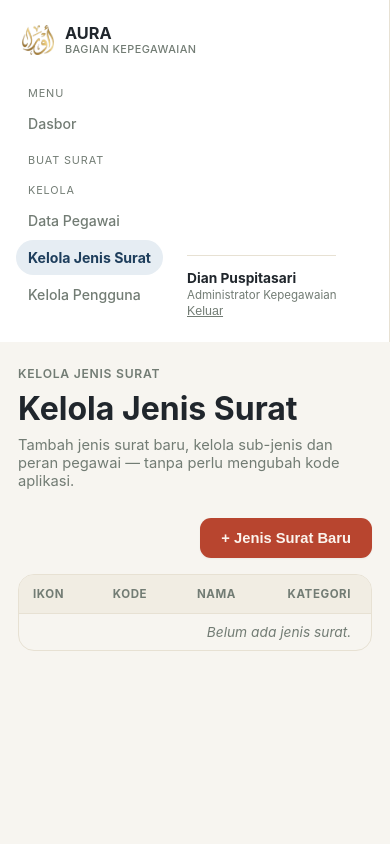
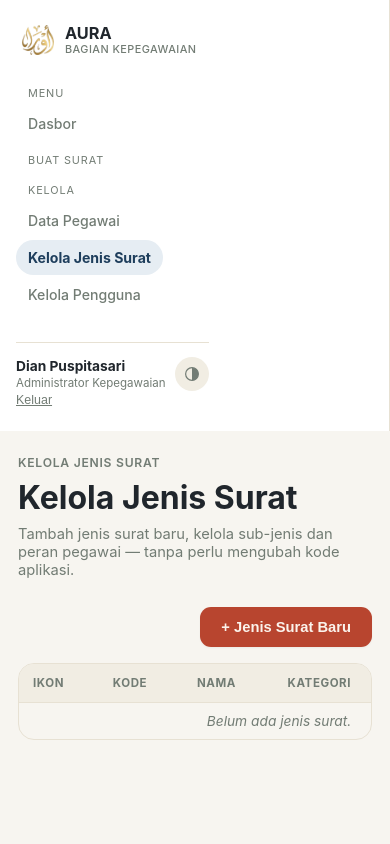
Before and after one commit to hermawan2412/AURA, a PHP site: page /admin/jenis_surat.php in a window 390 px wide. Run offline with PHP 8.4, Linux system fonts and the light colour scheme; a user stored in the database is signed in; data that the repository does not hold is empty.

Commit message:
feat: toggle dark mode manual + aura glow mode terang jadi emas
Sebelumnya AURA cuma auto ikut prefers-color-scheme OS, gak ada tombol
manual (RESTU udah punya pola ini duluan, dipakai ulang persis: tombol
siklus Auto->Terang->Gelap->Auto, localStorage 'aura-theme', inline
anti-kedip script di <head> sebelum CSS/JS lain kemuat).

- assets/js/theme-toggle.js baru (adaptasi RESTU assets/js/app.js punya,
  cuma ganti localStorage key).
- style.css: :root[data-theme="dark"] ditambah (duplikat @media dark,
  krn media query gak bisa dipicu manual dr JS/atribut), @media dijaga
  :not([data-theme="light"]) biar pilihan "Terang" menang lawan OS gelap.
- Tombol taruh di sidebar-footer (views/layout_atas.php), sebelah nama
  user - bukan di halaman login (RESTU juga gak taruh toggle di login,
  cuma script anti-kedip yg baca localStorage yg sama).

Sekalian: --accent-rgb/--primary-rgb/--aurora-plum-rgb/--aurora-teal-rgb
(dipakai glow "aurora" .has-glow doang, TIDAK dipakai warna solid tombol/
brand lain - itu var --accent/--primary hex terpisah, gak disentuh) di
mode TERANG diganti ke 4 nuansa emas senada logo AURA (dipetik dari
assets/img/logo-mark.png) - diminta user, efek glow lama (ungu/teal)
kelihatan cuma kayak bayangan di atas --paper terang, gak jelas warnanya.
Mode gelap gak diubah.

Co-Authored-By: Claude Sonnet 5 <noreply@anthropic.com>
Claude-Session: https://claude.ai/code/session_017MUYjCqtFxrBBVSTo8Bf6Y

```diff
--- a/assets/css/style.css
+++ b/assets/css/style.css
@@ -2,7 +2,14 @@
   --paper:#F7F5F0; --surface:#FFFFFF; --surface-2:#F1EDE3; --ink:#20262C; --ink-dim:#727C74;
   --primary:#1E3E5C; --primary-soft:#E6EDF3; --primary-ink:#F7F5F0;
   --accent:#B8452F; --accent-soft:#F7E3DA; --accent-ink:#FBF3EC;
-  --primary-rgb:30,62,92; --accent-rgb:184,69,47; --aurora-plum-rgb:154,95,176; --aurora-teal-rgb:62,158,140;
+  /* Warna glow "aurora" (.has-glow, lihat blok di bawah) - -rgb ini CUMA
+     dipakai buat itu, gak dipakai komponen lain (--accent/--primary hex di
+     atas yg dipakai tombol/branding tetap gak disentuh). Mode terang: 4
+     nuansa emas senada logo AURA (dipetik dari assets/img/logo-mark.png),
+     diminta user eksplisit lebih terlihat drpd rainbow ungu/teal lama yg
+     kelihatan cuma kayak bayangan di atas --paper terang. Mode gelap tetap
+     ungu/teal (gak diminta ganti). */
+  --primary-rgb:214,178,90; --accent-rgb:191,149,63; --aurora-plum-rgb:168,124,42; --aurora-teal-rgb:226,198,132;
   --border:#E7E1D3; --border-strong:#D6CEBB;
   --shadow-sm: 0 1px 2px rgba(32,38,44,0.05);
   --shadow-md: 0 10px 28px rgba(32,38,44,0.10), 0 2px 6px rgba(32,38,44,0.05);
@@ -11,8 +18,13 @@
   --display: "Avenir Next","Century Gothic",-apple-system,"Segoe UI",sans-serif;
   --mono: "SF Mono","Cascadia Code",Consolas,"Liberation Mono",monospace;
 }
+/* Toggle manual (.theme-toggle, lihat assets/js/theme-toggle.js) nyetel
+   data-theme di <html> - "terang" dipaksa lewat :not([data-theme="light"])
+   di bawah biar gak ketiban @media sistem kalau OS-nya gelap. "gelap"
+   dipaksa lewat blok [data-theme="dark"] terpisah (sama isinya persis
+   dgn @media, cuma beda selector) krn @media gak bisa dipicu manual. */
 @media (prefers-color-scheme: dark){
-  :root{
+  :root:not([data-theme="light"]){
     --paper:#15181B; --surface:#1C2024; --surface-2:#22262B; --ink:#E9E5DA; --ink-dim:#96A099;
     --primary:#7FA8CE; --primary-soft:#233240; --primary-ink:#0E1215;
     --accent:#E08267; --accent-soft:#3A2620; --accent-ink:#1A0F0C;
@@ -20,6 +32,14 @@
     --border:#2A2F34; --border-strong:#3A4046;
     --shadow-sm: 0 1px 2px rgba(0,0,0,0.3); --shadow-md: 0 12px 30px rgba(0,0,0,0.38), 0 2px 8px rgba(0,0,0,0.3);
   }
+}
+:root[data-theme="dark"]{
+  --paper:#15181B; --surface:#1C2024; --surface-2:#22262B; --ink:#E9E5DA; --ink-dim:#96A099;
+  --primary:#7FA8CE; --primary-soft:#233240; --primary-ink:#0E1215;
+  --accent:#E08267; --accent-soft:#3A2620; --accent-ink:#1A0F0C;
+  --primary-rgb:127,168,206; --accent-rgb:224,130,103; --aurora-plum-rgb:201,144,222; --aurora-teal-rgb:99,199,178;
+  --border:#2A2F34; --border-strong:#3A4046;
+  --shadow-sm: 0 1px 2px rgba(0,0,0,0.3); --shadow-md: 0 12px 30px rgba(0,0,0,0.38), 0 2px 8px rgba(0,0,0,0.3);
 }
 *{box-sizing:border-box;}
 body{margin:0; font-family:var(--sans); background:var(--paper); color:var(--ink);}
@@ -63,9 +83,21 @@ a{color:inherit;}
 .nav-item:hover{background:var(--surface-2); color:var(--ink);}
 .nav-item.active{background:var(--primary-soft); color:var(--primary); font-weight:700;}
 .sidebar-footer{margin-top:auto; border-top:1px solid var(--border); padding-top:14px; font-size:0.82rem;}
+.sidebar-footer-row{display:flex; align-items:center; justify-content:space-between; gap:10px;}
 .sidebar-user b{display:block; font-size:0.86rem;}
 .sidebar-user span{font-size:0.72rem; color:var(--ink-dim);}
 .logout-link{background:none; border:none; color:var(--ink-dim); font-size:0.78rem; cursor:pointer; padding:0; text-decoration:underline;}
+
+/* Toggle tema: 1 tombol, klik gonta-ganti Auto -> Terang -> Gelap -> Auto
+   (lihat assets/js/theme-toggle.js). Ikon beda per state, dikontrol lewat
+   atribut data-mode di tombol ini sendiri (bukan 3 tombol terpisah). */
+.theme-toggle{display:flex; align-items:center; justify-content:center; width:34px; height:34px; flex:0 0 auto; border-radius:50%; background:var(--surface-2); color:var(--ink-dim); border:none; cursor:pointer; transition:background .15s ease, color .15s ease;}
+.theme-toggle:hover{background:var(--accent-soft); color:var(--accent);}
+.theme-toggle svg{display:block;}
+.theme-toggle .icon-auto, .theme-toggle .icon-light, .theme-toggle .icon-dark{display:none;}
+.theme-toggle[data-mode="auto"] .icon-auto,
+.theme-toggle[data-mode="light"] .icon-light,
+.theme-toggle[data-mode="dark"] .icon-dark{display:block;}
 
 .main{flex:1; min-width:0; padding:36px 42px 60px;}
 .crumb{font-size:0.76rem; color:var(--ink-dim); text-transform:uppercase; letter-spacing:.06em; margin-bottom:8px; font-weight:600;}
--- /dev/null
+++ b/assets/js/theme-toggle.js
@@ -0,0 +1,38 @@
+// Toggle tema: Auto -> Terang -> Gelap -> Auto. 'Auto' berarti data-theme
+// dilepas dari <html>, biar CSS @media (prefers-color-scheme) yang nentuin
+// (ikut OS). Pilihan manual disimpan localStorage, DAN dicek lagi lewat
+// inline <script> di <head> (lihat views/layout_atas.php & login.php)
+// SEBELUM file ini sempat kemuat - itu yang nyegah kedipan tema salah pas
+// halaman dibuka.
+(function () {
+  var KEY = 'aura-theme';
+  var btn = document.querySelector('.theme-toggle');
+  if (!btn) return;
+
+  var LABEL = { auto: 'Tema: Otomatis (ikut sistem)', light: 'Tema: Terang', dark: 'Tema: Gelap' };
+  var URUTAN = ['auto', 'light', 'dark'];
+
+  function modeSekarang() {
+    var v = null;
+    try { v = localStorage.getItem(KEY); } catch (e) {}
+    return (v === 'light' || v === 'dark') ? v : 'auto';
+  }
+
+  function terapkan(mode) {
+    if (mode === 'light' || mode === 'dark') {
+      document.documentElement.setAttribute('data-theme', mode);
+    } else {
+      document.documentElement.removeAttribute('data-theme');
+    }
+    btn.setAttribute('data-mode', mode);
+    btn.title = LABEL[mode];
+  }
+
+  terapkan(modeSekarang()); // koreksi tombol (default render PHP selalu "auto")
+
+  btn.addEventListener('click', function () {
+    var mode = URUTAN[(URUTAN.indexOf(modeSekarang()) + 1) % URUTAN.length];
+    try { localStorage.setItem(KEY, mode); } catch (e) {}
+    terapkan(mode);
+  });
+})();
--- a/login.php
+++ b/login.php
@@ -38,6 +38,7 @@ if ($_SERVER['REQUEST_METHOD'] === 'POST') {
 <title>Masuk — AURA</title>
 <link rel="icon" type="image/png" href="assets/img/favicon.png">
 <link rel="stylesheet" href="assets/css/style.css">
+<script>(function(){try{var m=localStorage.getItem('aura-theme');if(m==='light'||m==='dark')document.documentElement.setAttribute('data-theme',m);}catch(e){}})();</script>
 </head>
 <body>
 <div class="login-screen">
--- a/views/layout_atas.php
+++ b/views/layout_atas.php
@@ -29,6 +29,7 @@ foreach (JenisSuratRepository::semua(true) as $js) {
 <title><?php echo htmlspecialchars((string) $judulHalaman); ?> — AURA</title>
 <link rel="icon" type="image/png" href="<?php echo isset($rootAsset) ? $rootAsset : ''; ?>assets/img/favicon.png">
 <link rel="stylesheet" href="<?php echo isset($rootAsset) ? $rootAsset : ''; ?>assets/css/style.css">
+<script>(function(){try{var m=localStorage.getItem('aura-theme');if(m==='light'||m==='dark')document.documentElement.setAttribute('data-theme',m);}catch(e){}})();</script>
 </head>
 <body>
 <div class="shell">
@@ -63,9 +64,24 @@ foreach (JenisSuratRepository::semua(true) as $js) {
     </nav>
 
     <div class="sidebar-footer">
-      <div class="sidebar-user">
-        <b><?php echo htmlspecialchars(Auth::namaTampilan()); ?></b>
-        <span>Administrator Kepegawaian</span>
+      <div class="sidebar-footer-row">
+        <div class="sidebar-user">
+          <b><?php echo htmlspecialchars(Auth::namaTampilan()); ?></b>
+          <span>Administrator Kepegawaian</span>
+        </div>
+        <button type="button" class="theme-toggle" data-mode="auto" title="Tema" aria-label="Ganti tema">
+          <svg class="icon-auto" width="18" height="18" viewBox="0 0 24 24" fill="none" xmlns="http://www.w3.org/2000/svg" aria-hidden="true">
+            <circle cx="12" cy="12" r="8.5" stroke="currentColor" stroke-width="1.6"/>
+            <path d="M12 3.5a8.5 8.5 0 0 1 0 17Z" fill="currentColor"/>
+          </svg>
+          <svg class="icon-light" width="18" height="18" viewBox="0 0 24 24" fill="none" xmlns="http://www.w3.org/2000/svg" aria-hidden="true">
+            <circle cx="12" cy="12" r="4.5" stroke="currentColor" stroke-width="1.6"/>
+            <path d="M12 2.5v2.5M12 19v2.5M21.5 12H19M5 12H2.5M18.5 5.5l-1.8 1.8M7.3 16.7l-1.8 1.8M18.5 18.5l-1.8-1.8M7.3 7.3 5.5 5.5" stroke="currentColor" stroke-width="1.6" stroke-linecap="round"/>
+          </svg>
+          <svg class="icon-dark" width="18" height="18" viewBox="0 0 24 24" fill="none" xmlns="http://www.w3.org/2000/svg" aria-hidden="true">
+            <path d="M20 14.5A8.5 8.5 0 1 1 9.5 4a7 7 0 0 0 10.5 10.5Z" stroke="currentColor" stroke-width="1.6" stroke-linejoin="round"/>
+          </svg>
+        </button>
       </div>
       <form method="post" action="<?php echo isset($rootAsset) ? $rootAsset : ''; ?>logout.php">
         <?php echo Csrf::field(); ?>
--- a/views/layout_bawah.php
+++ b/views/layout_bawah.php
@@ -1,5 +1,6 @@
   </main>
 </div>
 <script src="<?php echo isset($rootAsset) ? $rootAsset : ''; ?>assets/js/ambient-glow.js"></script>
+<script src="<?php echo isset($rootAsset) ? $rootAsset : ''; ?>assets/js/theme-toggle.js"></script>
 </body>
 </html>
```
